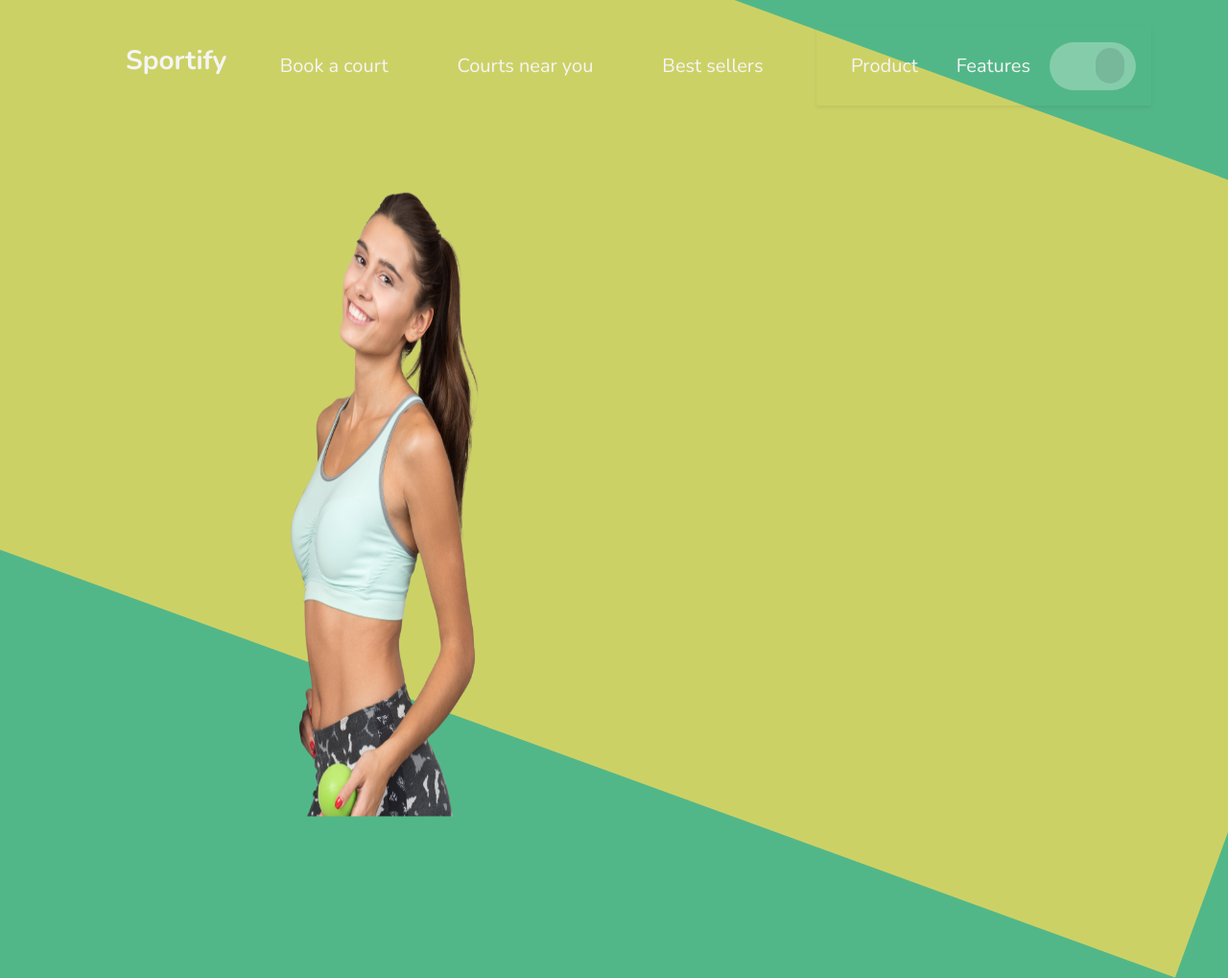
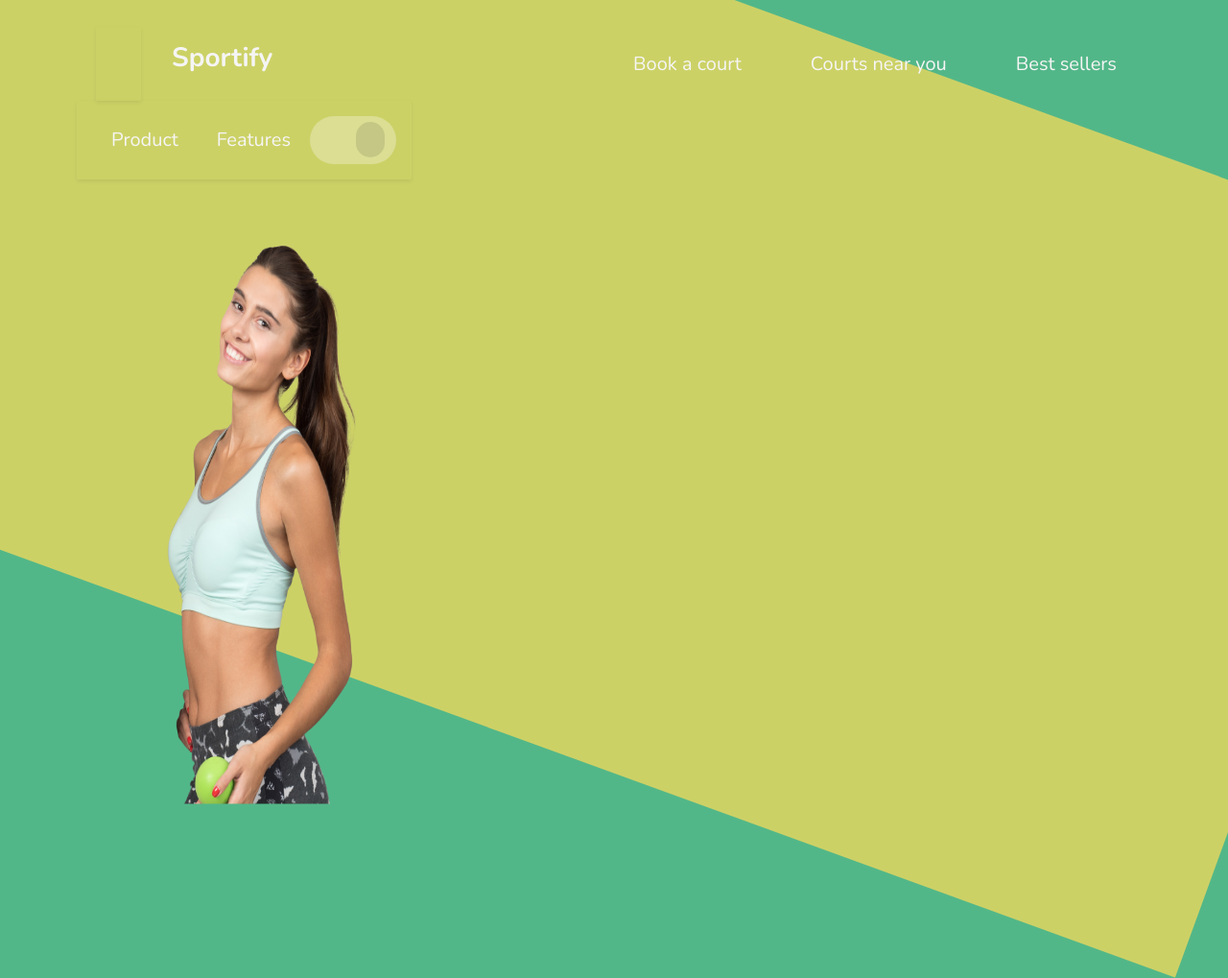
Before and after one commit to MarcusAl/Sportify, a Rails app: page / in a window 1280 px wide; the page is wider, and only the part inside the window is pictured. Shown: that part at 96% size. Run offline with Rails 7, Linux system fonts and the light colour scheme; style sheets or scripts are compiled from the project's sources; some libraries are stand-ins or nearby versions.

```diff
--- a/app/assets/stylesheets/components/banners.scss
+++ b/app/assets/stylesheets/components/banners.scss
@@ -1,4 +1,7 @@
 .banner-image {
-  height: 95vh;
+  height: 85vh;
   width: 60vw;
+  position: absolute;
+  right: 50vw;
+  top: 25vh;
 }
--- a/app/assets/stylesheets/components/container.scss
+++ b/app/assets/stylesheets/components/container.scss
@@ -12,6 +12,7 @@ body {
   content: "";
   background-color: #ccd166;
   position: absolute;
+  // border: 2px solid white;
   height: 100%;
   width: 120%;
   top: -20px;
@@ -23,4 +24,5 @@ body {
 .banner-img-container {
   width: 70vw;
   height: 50vh;
+  position: relative;
 }
--- a/app/views/pages/_navbarMain.html.erb
+++ b/app/views/pages/_navbarMain.html.erb
@@ -2,9 +2,9 @@
     <nav class="navbar">
 <%# Nav Logo Row %>
       <div class="nav-logo d-flex">
-        <i class="fab fa-spotify nav-logo-icon mr-3 font-weight-bold"></i>
+        <i class="fab fa-spotify nav-logo-icon shadow-sm p-3 mr-3 font-weight-bold"></i>
         <a href="https://www.google.com" target="_blank_">
-          <h3 class="font-weight-bold">Sportify</h3>
+          <h3 class="font-weight-bold p-3">Sportify</h3>
         </a>
       </div>
 <%# Middle Row %>
--- a/app/views/pages/home.html.erb
+++ b/app/views/pages/home.html.erb
@@ -1,6 +1,6 @@
 <section class="container-split">
-  <div class="d-inline-flex">
-  <div class="banner-image-container">
+  <div class="d-inline-flex mr-5">
+  <div class="banner-image-container mr-5">
   <%= image_tag("mega-creator.png", class: 'banner-image', size: "900", alt: "Edit Entry") %>
   </div>
   <div class="container border-success h-100">
```
